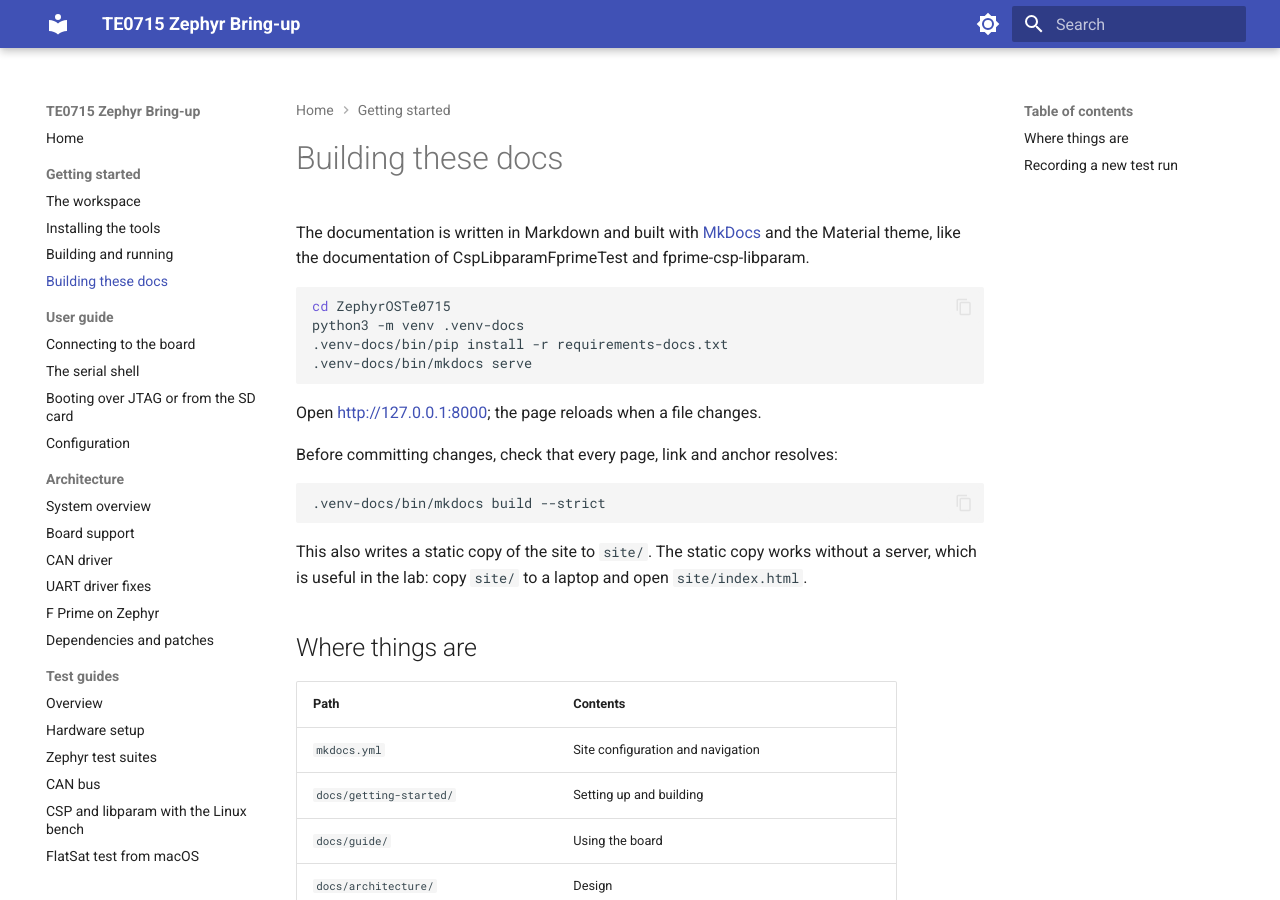
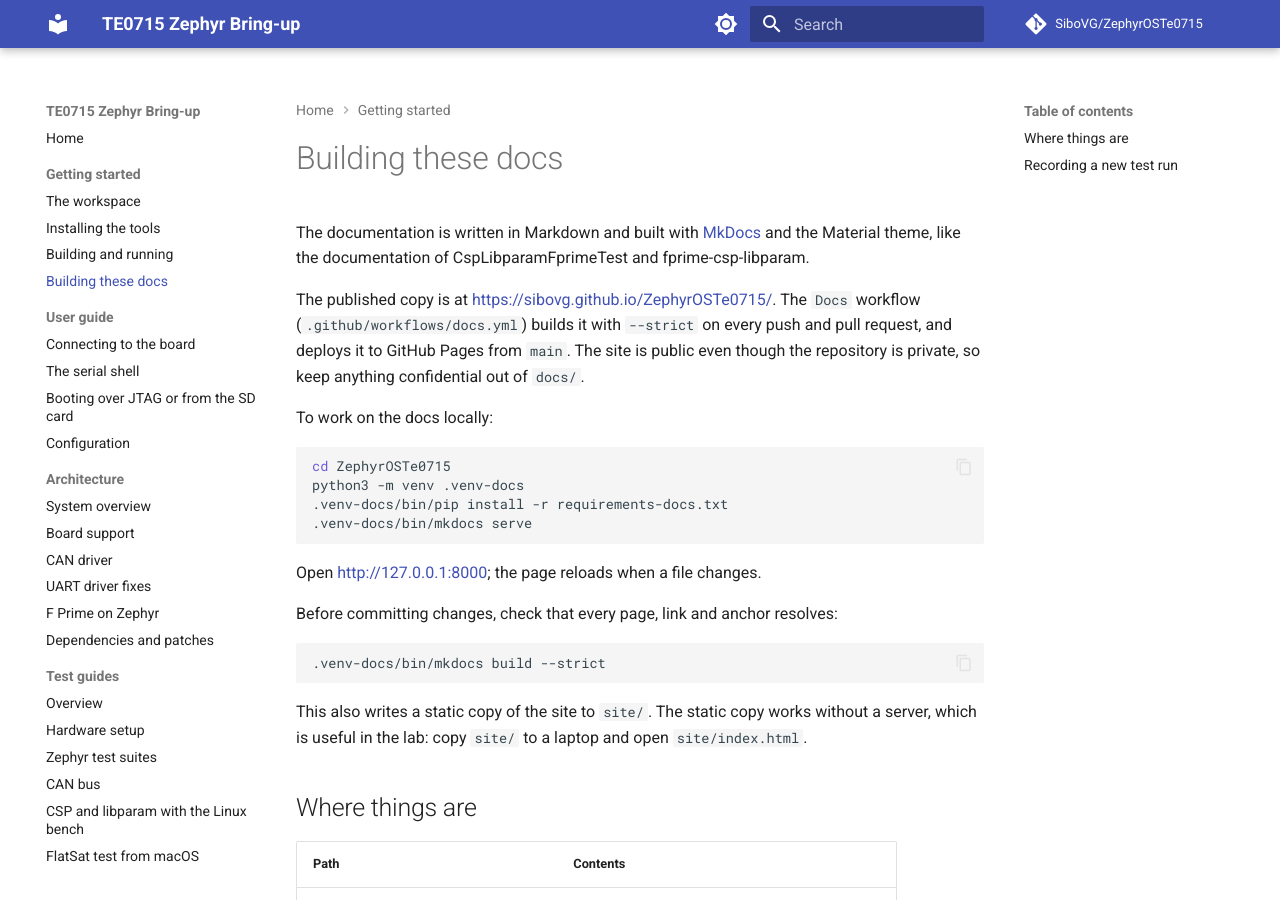
Before and after one commit to SiboVG/ZephyrOSTe0715, an MkDocs documentation site: the page built from docs/getting-started/docs.md, in a window 1280 px wide and 900 px high. Built offline with MkDocs 1.6.1 and Material for MkDocs 9.7.7, drawn with Linux system fonts in a browser that asks for light colours; comment, search, counter and statistics services are not loaded.

Commit message:
docs: link the GitHub Pages site

````diff
--- a/docs/getting-started/docs.md
+++ b/docs/getting-started/docs.md
@@ -3,6 +3,13 @@
 The documentation is written in Markdown and built with
 [MkDocs](https://www.mkdocs.org/) and the Material theme, like the documentation of
 CspLibparamFprimeTest and fprime-csp-libparam.
+
+The published copy is at <https://sibovg.github.io/ZephyrOSTe0715/>. The `Docs`
+workflow (`.github/workflows/docs.yml`) builds it with `--strict` on every push and
+pull request, and deploys it to GitHub Pages from `main`. The site is public even
+though the repository is private, so keep anything confidential out of `docs/`.
+
+To work on the docs locally:
 
 ```bash
 cd ZephyrOSTe0715
--- a/mkdocs.yml
+++ b/mkdocs.yml
@@ -2,6 +2,10 @@
 
 site_name: TE0715 Zephyr Bring-up
 site_description: Zephyr board support, Zynq CAN driver, libcsp/libparam and F Prime on the Trenz TE0715, with test procedures and results
+site_url: https://sibovg.github.io/ZephyrOSTe0715/
+repo_url: https://github.com/SiboVG/ZephyrOSTe0715
+repo_name: SiboVG/ZephyrOSTe0715
+edit_uri: edit/main/docs/
 docs_dir: docs
 site_dir: site
 strict: true
````
Also changed, not shown: README.md (+2 -0 lines), app/README.md (+2 -2 lines).
